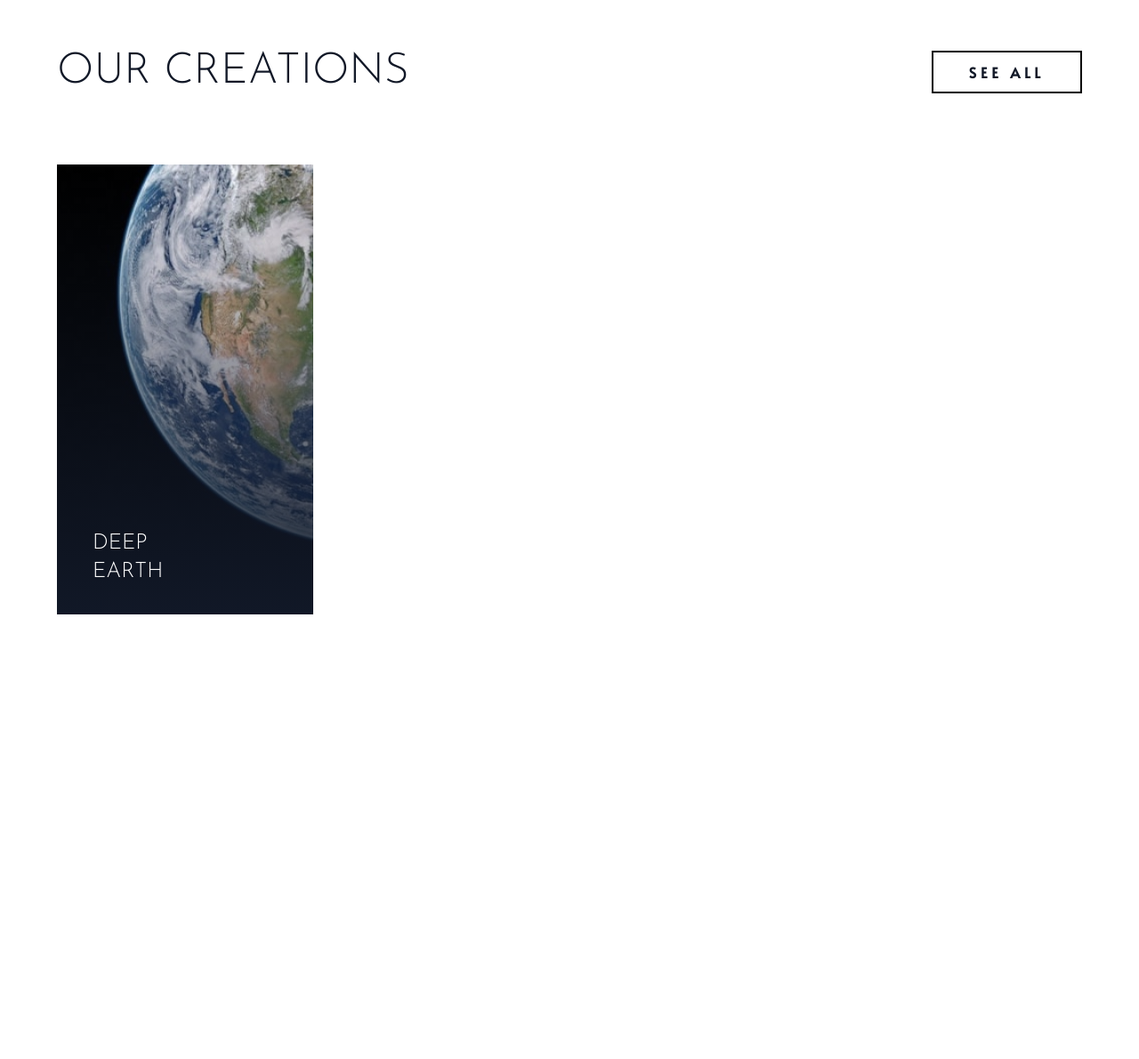
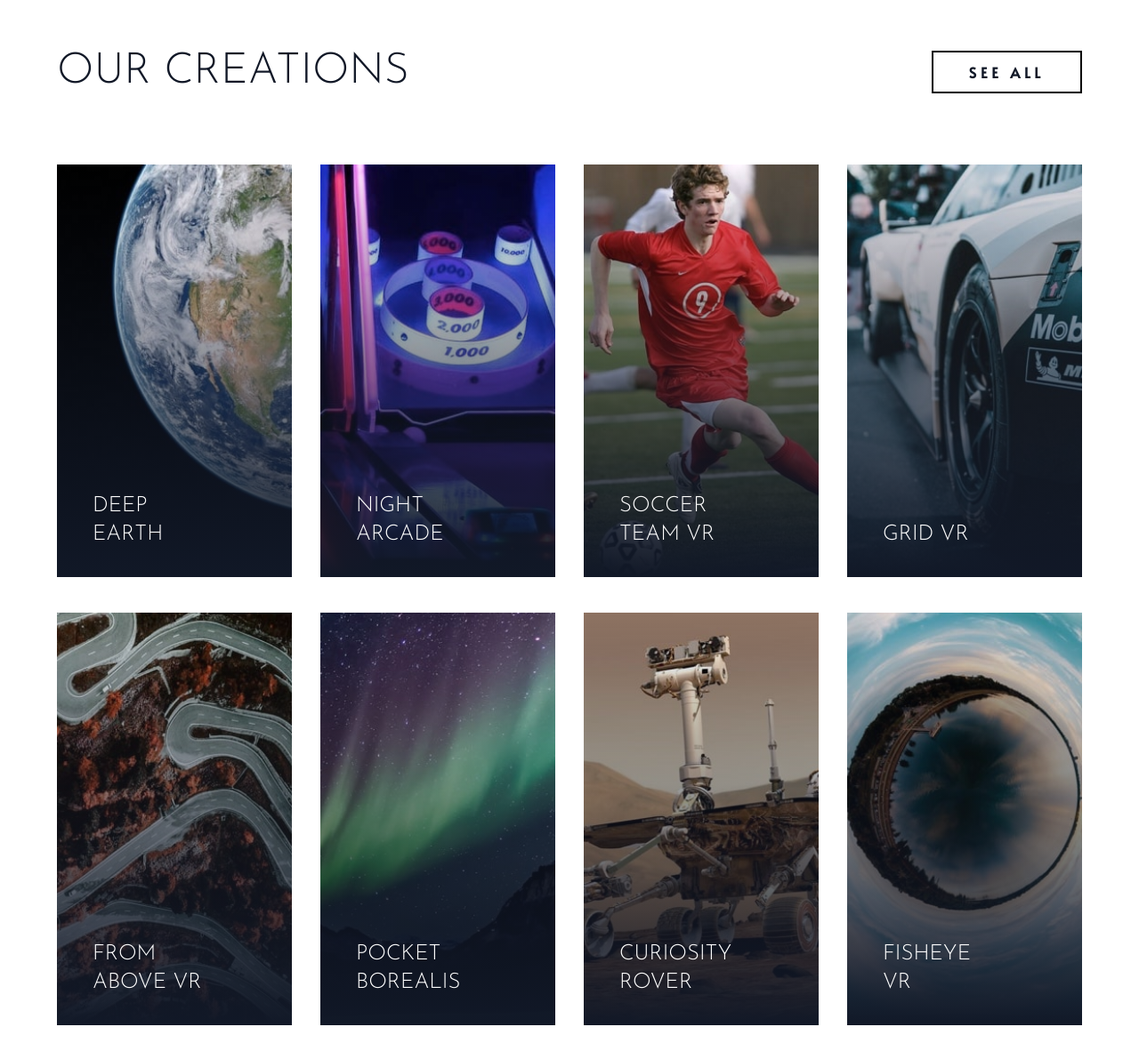
Before and after one commit to stormZhu/tailwind-course, a website: page loopstudios/index.html in a window 1280 px wide. Shown: the part 1355-2546 px from the top of the page at 89% size. Before the commit the page ends 2174 px from the top, so only its background shows below. Drawn offline with Linux system fonts and the light colour scheme.

Commit message:
loopstudios: creations section finish

```diff
--- a/loopstudios/index.html
+++ b/loopstudios/index.html
@@ -135,9 +135,155 @@
             <!-- Item Gradient -->
             <div class="item-gradient"></div>
             <!-- Item text -->
-            <!-- absolute bottom-4 表示距底部 1rem (16px) -->
             <h5>Deep Earth</h5>
           </div>
+
+          <!-- Item 2 -->
+          <div class="group item">
+            <!-- Desktop Image -->
+            <img
+              src="images/desktop/image-night-arcade.jpg"
+              alt=""
+              class="hidden w-full duration-200 md:block group-hover:scale-110"
+            />
+            <!-- Mobile Image -->
+            <img
+              src="images/mobile/image-night-arcade.jpg"
+              alt=""
+              class="w-full md:hidden"
+            />
+            <!-- Item Gradient -->
+            <div class="item-gradient"></div>
+            <!-- Item text -->
+            <h5>Night Arcade</h5>
+          </div>
+
+          <!-- Item 3 -->
+          <div class="group item">
+            <!-- Desktop Image -->
+            <img
+              src="images/desktop/image-soccer-team.jpg"
+              alt=""
+              class="hidden w-full duration-200 md:block group-hover:scale-110"
+            />
+            <!-- Mobile Image -->
+            <img
+              src="images/mobile/image-soccer-team.jpg"
+              alt=""
+              class="w-full md:hidden"
+            />
+            <!-- Item Gradient -->
+            <div class="item-gradient"></div>
+            <!-- Item text -->
+            <h5>Soccer Team VR</h5>
+          </div>
+
+          <!-- Item 4 -->
+          <div class="group item">
+            <!-- Desktop Image -->
+            <img
+              src="images/desktop/image-grid.jpg"
+              alt=""
+              class="hidden w-full duration-200 md:block group-hover:scale-110"
+            />
+            <!-- Mobile Image -->
+            <img
+              src="images/mobile/image-grid.jpg"
+              alt=""
+              class="w-full md:hidden"
+            />
+            <!-- Item Gradient -->
+            <div class="item-gradient"></div>
+            <!-- Item text -->
+            <h5>Grid VR</h5>
+          </div>
+        </div>
+
+        <!-- Items Container 2 -->
+        <div class="item-container mt-10">
+          <!-- Item 1 -->
+          <div class="group item">
+            <!-- Desktop Image -->
+            <img
+              src="images/desktop/image-from-above.jpg"
+              alt=""
+              class="hidden w-full duration-200 md:block group-hover:scale-110"
+            />
+            <!-- Mobile Image -->
+            <img
+              src="images/mobile/image-from-above.jpg"
+              alt=""
+              class="w-full md:hidden"
+            />
+            <!-- Item Gradient -->
+            <div class="item-gradient"></div>
+            <!-- Item text -->
+            <h5>From Above VR</h5>
+          </div>
+
+          <!-- Item 2 -->
+          <div class="group item">
+            <!-- Desktop Image -->
+            <img
+              src="images/desktop/image-pocket-borealis.jpg"
+              alt=""
+              class="hidden w-full duration-200 md:block group-hover:scale-110"
+            />
+            <!-- Mobile Image -->
+            <img
+              src="images/mobile/image-pocket-borealis.jpg"
+              alt=""
+              class="w-full md:hidden"
+            />
+            <!-- Item Gradient -->
+            <div class="item-gradient"></div>
+            <!-- Item text -->
+            <h5>Pocket Borealis</h5>
+          </div>
+
+          <!-- Item 3 -->
+          <div class="group item">
+            <!-- Desktop Image -->
+            <img
+              src="images/desktop/image-curiosity.jpg"
+              alt=""
+              class="hidden w-full duration-200 md:block group-hover:scale-110"
+            />
+            <!-- Mobile Image -->
+            <img
+              src="images/mobile/image-curiosity.jpg"
+              alt=""
+              class="w-full md:hidden"
+            />
+            <!-- Item Gradient -->
+            <div class="item-gradient"></div>
+            <!-- Item text -->
+            <h5>Curiosity Rover</h5>
+          </div>
+
+          <!-- Item 4 -->
+          <div class="group item">
+            <!-- Desktop Image -->
+            <img
+              src="images/desktop/image-fisheye.jpg"
+              alt=""
+              class="hidden w-full duration-200 md:block group-hover:scale-110"
+            />
+            <!-- Mobile Image -->
+            <img
+              src="images/mobile/image-fisheye.jpg"
+              alt=""
+              class="w-full md:hidden"
+            />
+            <!-- Item Gradient -->
+            <div class="item-gradient"></div>
+            <!-- Item text -->
+            <h5>Fisheye VR</h5>
+          </div>
+        </div>
+        <!-- Bottom Button Container -->
+        <div class="flex justify-center mt-10 md:hidden">
+          <button class="btn w-full">See All</button>
         </div>
       </div>
     </section>
--- a/loopstudios/input.css
+++ b/loopstudios/input.css
@@ -3,6 +3,7 @@
 @tailwind utilities;
 
 @layer base {
+  /* absolute bottom-4 表示距底部 1rem (16px) */
   h5 {
     @apply absolute px-6 duration-200 w-52 bottom-4 md:bottom-8 md:px-10 group-hover:scale-110 group-hover:text-black;
   }
```
Also changed, not shown: loopstudios/css/style.css.
